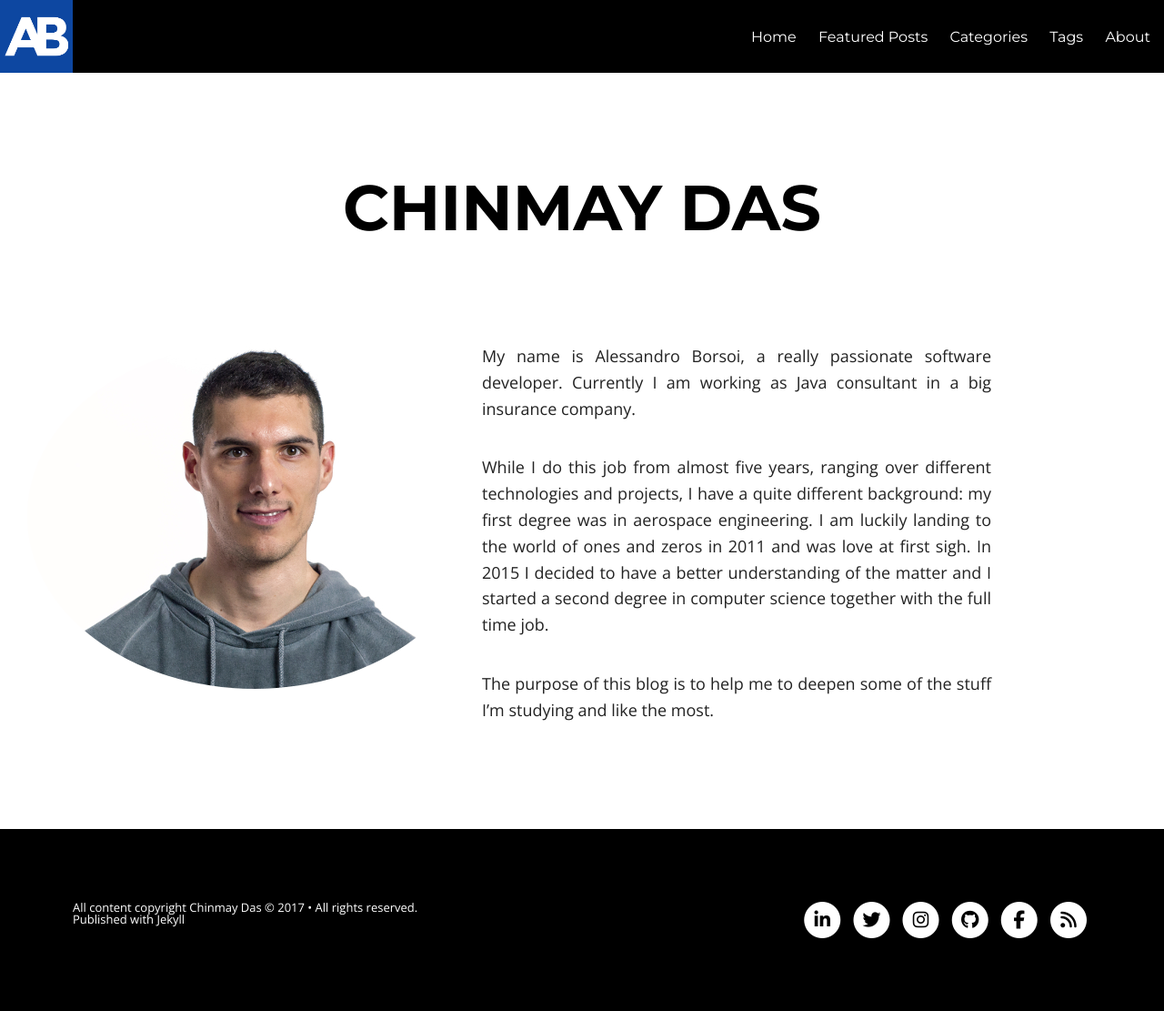
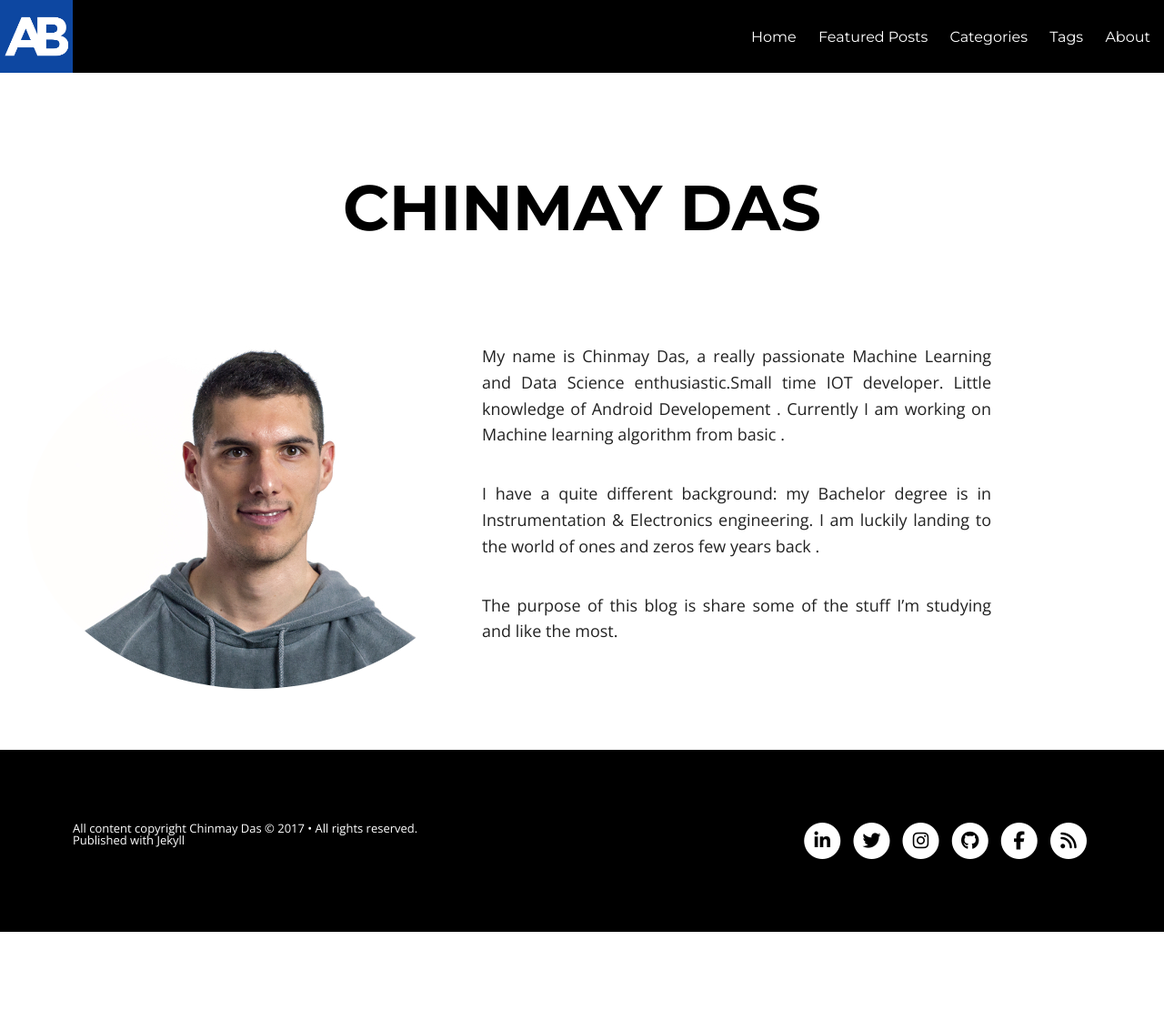
Before and after one commit to chinmaydas96/chinmaydas96.github.io, a Jekyll site: the page built from chinmay-das.md, in a window 1280 px wide. Shown: the whole page at 91% size. Built offline with Jekyll 4.4.1, drawn with Linux system fonts in a browser that asks for light colours; nearby versions of some CDN libraries; library files that are not in the unit come from our copies; after the commit the page ends 1024 px from its top, so only the background shows below that.

Commit message:
first commit

```diff
--- a/chinmay-das.md
+++ b/chinmay-das.md
@@ -8,13 +8,10 @@ image:
 ---
   <img class="image-circle" src="{{ site.url }}/images/alessandroborsoi.jpg" alt="Alessandro Borsoi">
 
-My name is Alessandro Borsoi, a really passionate software developer.
-Currently I am working as Java consultant in a big insurance company.
+My name is Chinmay Das, a really passionate Machine Learning and Data Science enthusiastic.Small time IOT developer.
+Little knowledge of Android Developement .
+Currently I am working on Machine learning algorithm from basic .
 
-While I do this job from almost five years, ranging over different technologies and projects, I have a quite
-different background: my first degree was in aerospace engineering. I am luckily landing to the world of ones and
-zeros in 2011 and was love at first sigh. In 2015 I decided to have a better understanding of the matter and I
-started a second degree in computer science together with the full time job.
+I have a quite different background: my Bachelor degree is in Instrumentation & Electronics engineering. I am luckily landing to the world of ones and zeros few years back .
 
-
-The purpose of this blog is to help me to deepen some of the stuff I'm studying and like the most.
+The purpose of this blog is share some of the stuff I'm studying and like the most.
```
